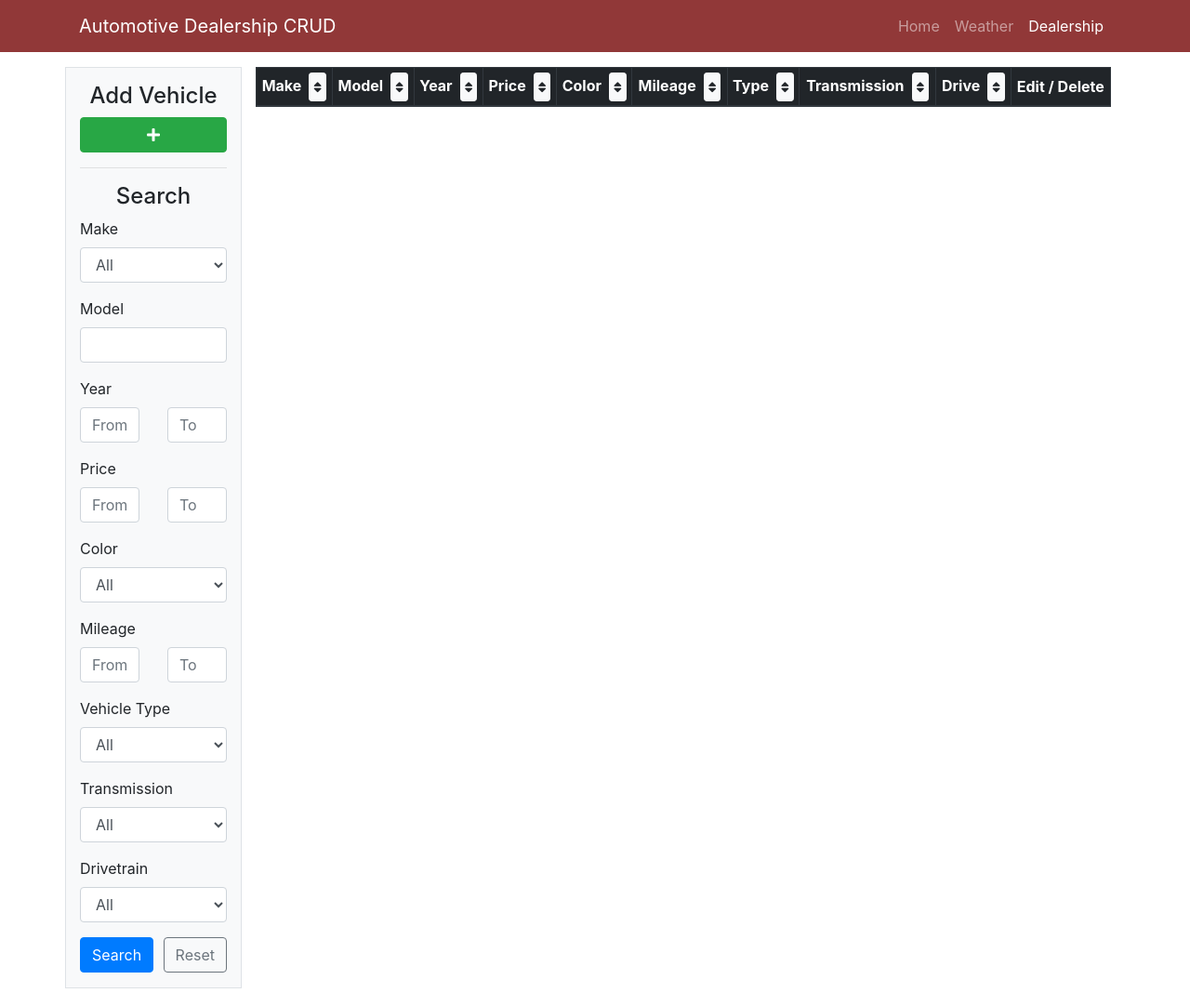
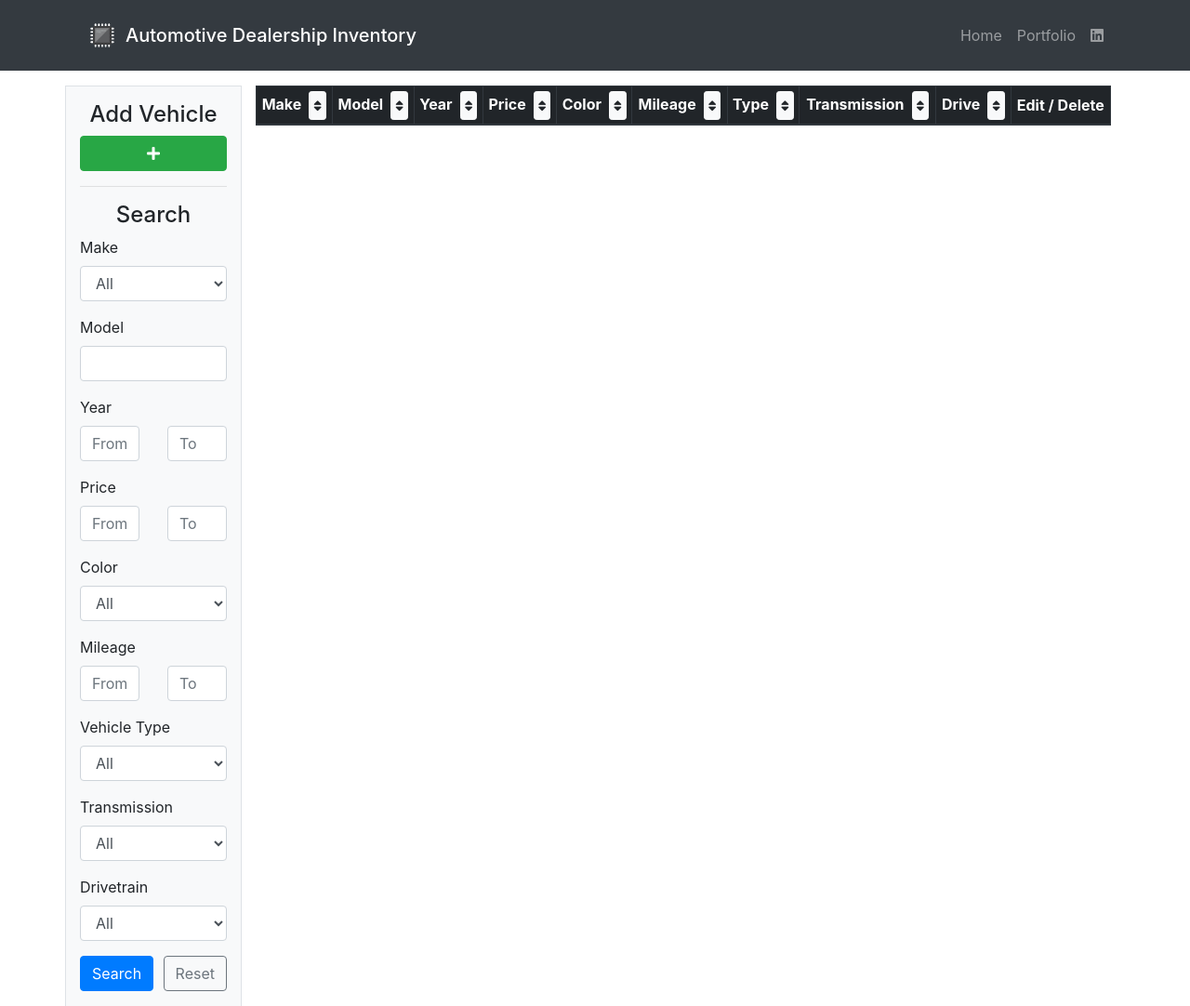
Before and after one commit to Orso83/dealership-CRUD, a plain HTML site: page index.html in a window 1280 px wide. Shown: the whole page at 93% size. Drawn offline with nearby package versions, Linux system fonts and the light colour scheme; no server answers.

Commit message:
Updateds navbar

```diff
--- a/index.html
+++ b/index.html
@@ -15,18 +15,19 @@
     <link rel="stylesheet" href="https://use.fontawesome.com/releases/v5.7.0/css/all.css" integrity="sha384-lZN37f5QGtY3VHgisS14W3ExzMWZxybE1SJSEsQp9S+oqd12jhcu+A56Ebc1zFSJ" crossorigin="anonymous">
 </head>
 <body>
-    <!-- Navbar -->
-    <nav class="navbar navbar-expand-sm navbar-dark" style="background-color: #913838;">
+
+    <!-- Nav -->
+    <nav class="navbar navbar-expand-sm navbar-dark bg-dark">
         <div class="container">
-
             <!-- Brand -->
-          <a class="navbar-brand" href="#">Automotive Dealership CRUD</a>
-
+            <a class="navbar-brand d-flex align-items-center" href="">
+                <img src="./icons/microchip.svg" width="50" height="50" alt="">
+                <h5 class="mb-0">Automotive Dealership Inventory</h5>
+            </a>
             <!-- Toggler/collapsibe Button -->
             <button class="navbar-toggler" type="button" data-toggle="collapse" data-target="#collapsibleNavbar">
             <span class="navbar-toggler-icon"></span>
             </button>
-
             <!-- Links -->
             <div class="collapse navbar-collapse" id="collapsibleNavbar">
                 <ul class="navbar-nav ml-auto">
@@ -34,14 +35,13 @@
                         <a class="nav-link" href="http://www.christopherorsolini.com">Home</a>
                     </li>
                     <li class="nav-item">
-                <a id="weather-link" class="nav-link" href="http://www.christopherorsolini.com/weather.html">Weather</a>
+                        <a class="nav-link" href="">Portfolio</a>
                     </li>
-              <li class="nav-item active">
-                <a class="nav-link" href="">Dealership</a>
+                    <li class="nav-item">
+                        <a class="nav-link" href=""><i class="fab fa-linkedin"></i></a>
                     </li>
                 </ul>
             </div>
-
         </div>
     </nav>
 
```
Also changed, not shown: icons/microchip.svg (added). Lines whose indentation alone changed are shown as unchanged.
